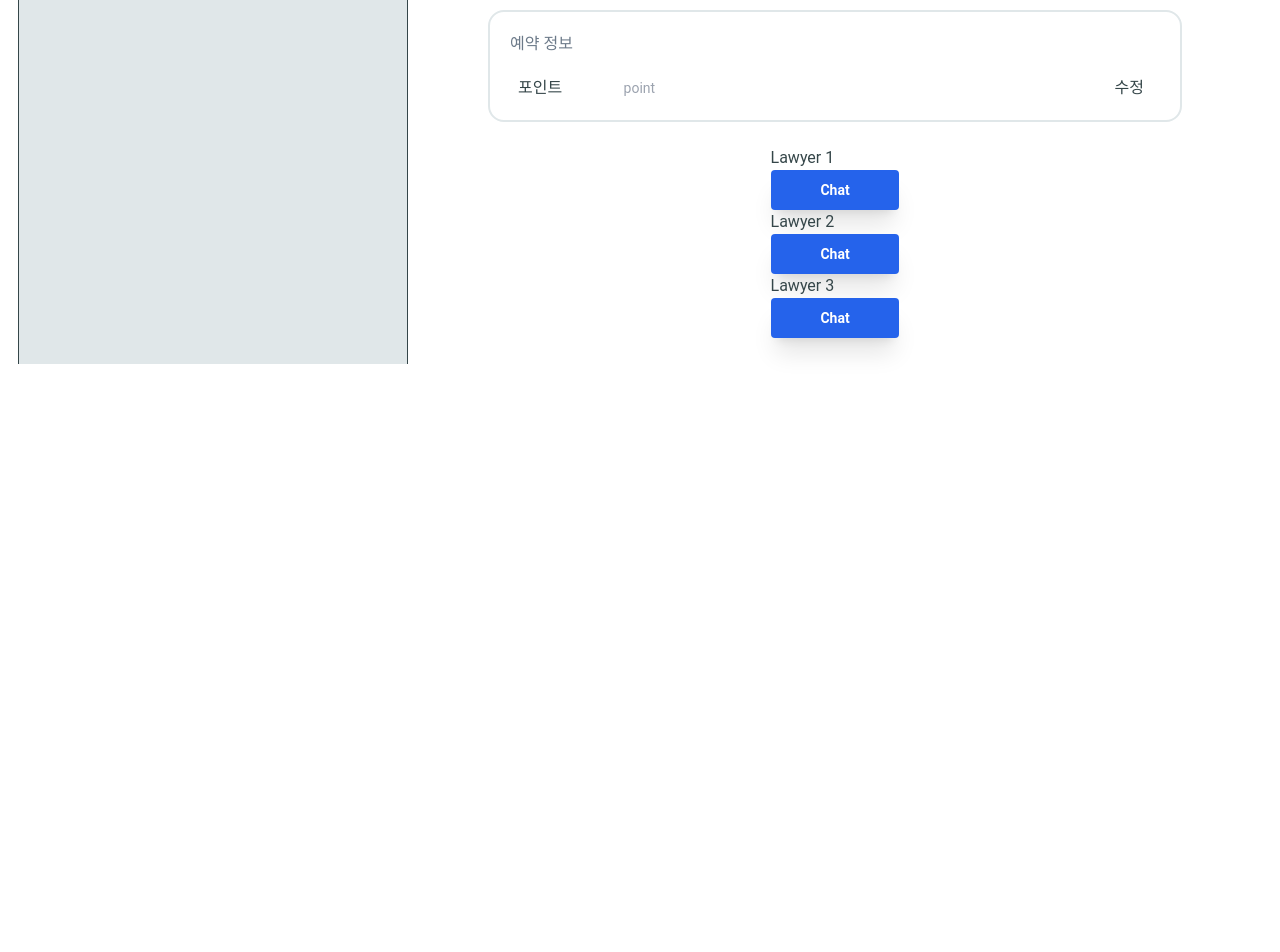
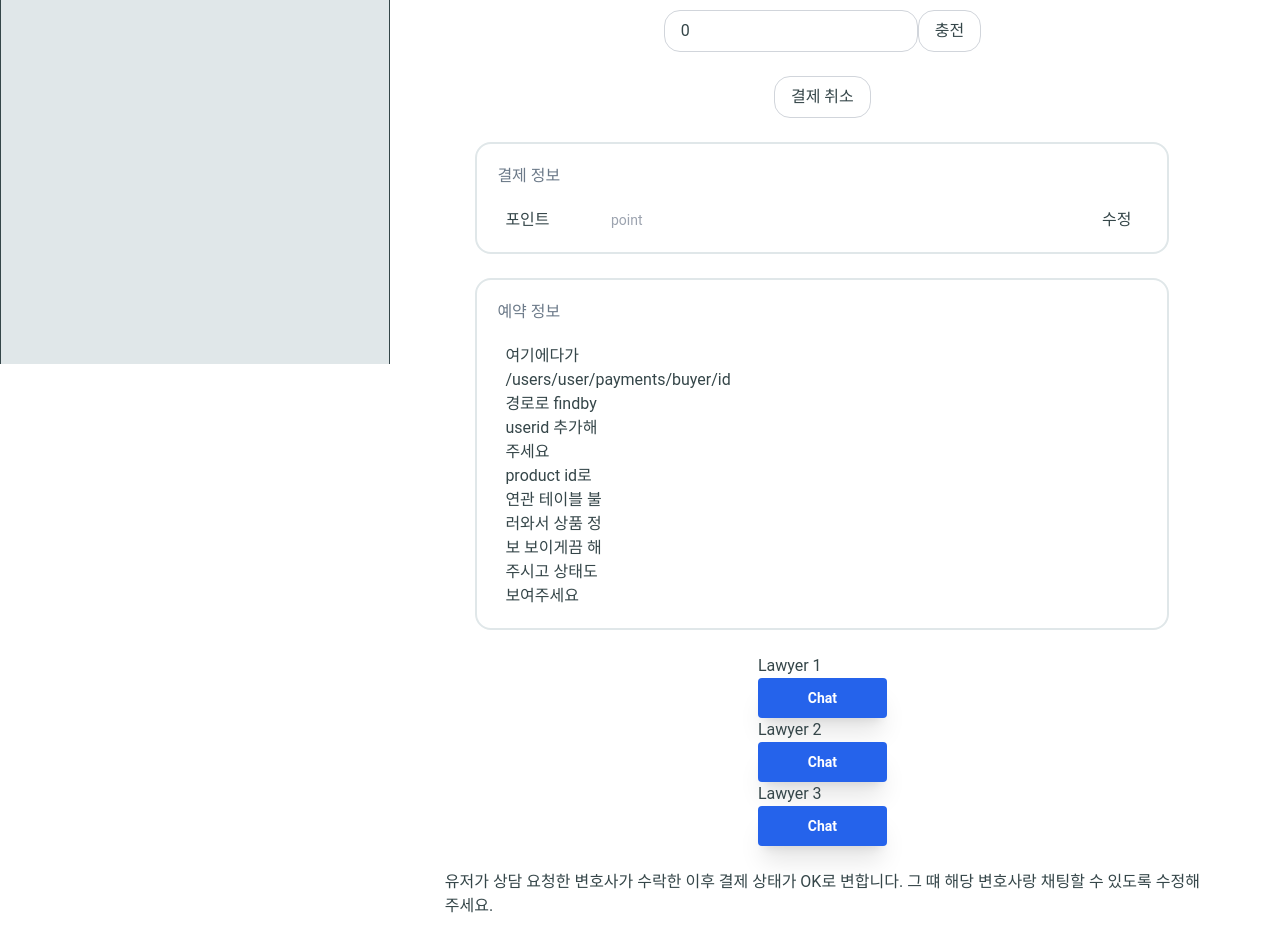
Before and after one commit to mandlake/bitcamp-team-frontend, a Next.js app: page /user-info in a window 1280 px wide. Shown: the part 436-1388 px from the top of the page. Before the commit the page ends 854 px from the top, so only its background shows below. Built offline with nearby package versions, Linux system fonts and the light colour scheme; no server answers.

Commit message:
결제 관련 수정

```diff
--- a/app/(articles)/lawyers/[id]/page.tsx
+++ b/app/(articles)/lawyers/[id]/page.tsx
@@ -288,18 +288,10 @@ const LawyerByIdPage = (props: any) => {
           {userId ? <p>User {userId}</p> : <p>Loading...</p>}
           <h1>Lawyer {lawyerId}</h1>
           <br />
-          <h1>포인트 충전</h1>
-          <Payment lawyerId={lawyerId} />
-          <br />
           <br />
           <h1>상담 결제</h1>
           <Product lawyerId={lawyerId} />
           <br />
-          <br />
-          <h1>사건 알림</h1>
-          <IssuePage lawyerId={lawyerId} />
-          <br />
-          <CancelPayment />
         </div>
         <div className="w-[498px] absolute top-0 right-10 py-[16px]">
           <div className="h-[14vh] bg-[var(--color-Harbor-first)] text-[var(--color-Harbor-firth)] p-9 py-7 rounded-t-xl">
--- a/app/(product)/products/[id]/page.tsx
+++ b/app/(product)/products/[id]/page.tsx
@@ -298,7 +298,7 @@ export default function Product(props: any) {
           className="border border-gray-300 rounded-2xl py-2 px-4"
           onClick={handlePointUsage}
         >
-          포인트 결제
+          포인트로 결제
         </button>
       </div>
     </div>
--- a/app/(users)/(single-page)/user-info/page.tsx
+++ b/app/(users)/(single-page)/user-info/page.tsx
@@ -9,6 +9,8 @@ import { parseCookies } from "nookies";
 import { useEffect, useState } from "react";
 import { useDispatch } from "react-redux";
 import ChatList from "@/components/common/chat/ChatList";
+import Payment from "@/app/(payment)/payment/[id]/page";
+import CancelPayment from "@/app/(payment)/cancel/[id]/page";
 
 const UserSingeInfoPage = () => {
   const dispatch = useDispatch();
@@ -194,8 +196,10 @@ const UserSingeInfoPage = () => {
               </div>
             </div>
           </div>
+          <Payment/>
+          <CancelPayment />
           <div className="w-[694px] border-2 border-[var(--color-Harbor-firth)] rounded-2xl p-5">
-            <p className="text-[var(--color-Harbor-sec)]">예약 정보</p>
+            <p className="text-[var(--color-Harbor-sec)]">결제 정보</p>
             <div className="flex flex-row w-[650px] items-center px-2 pt-5">
               <p className="w-[100px]">포인트</p>
               <div className="flex flex-row w-[550px] justify-between items-center">
@@ -217,7 +221,14 @@ const UserSingeInfoPage = () => {
               </div>
             </div>
           </div>
+          <div className="w-[694px] border-2 border-[var(--color-Harbor-firth)] rounded-2xl p-5">
+            <p className="text-[var(--color-Harbor-sec)]">예약 정보</p>
+            <div className="flex flex-row w-[650px] items-center px-2 pt-5">
+              <p className="w-[100px]">여기에다가 /users/user/payments/buyer/id 경로로 findby userid 추가해주세요 product id로 연관 테이블 불러와서 상품 정보 보이게끔 해주시고 상태도 보여주세요 </p>
+            </div>
+          </div>
           <ChatList currentUser={currentUser} lawyers={lawyers} />
+          <p>유저가 상담 요청한 변호사가 수락한 이후 결제 상태가 OK로 변합니다. 그 떄 해당 변호사랑 채팅할 수 있도록 수정해 주세요.</p>
         </div>
       </div>
     </>
```
